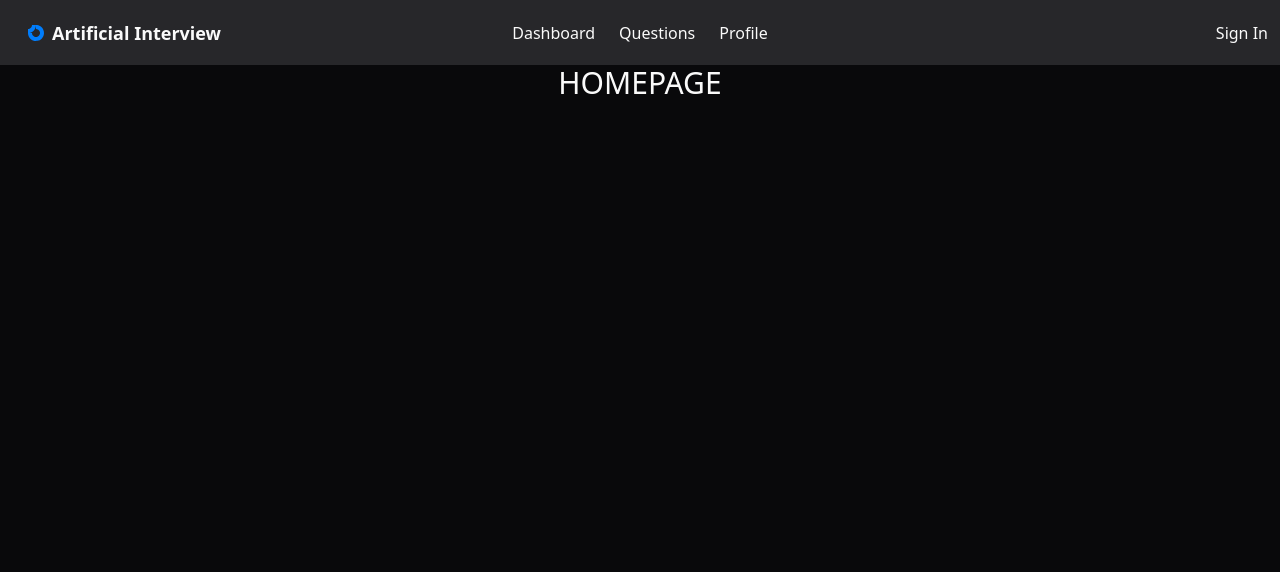
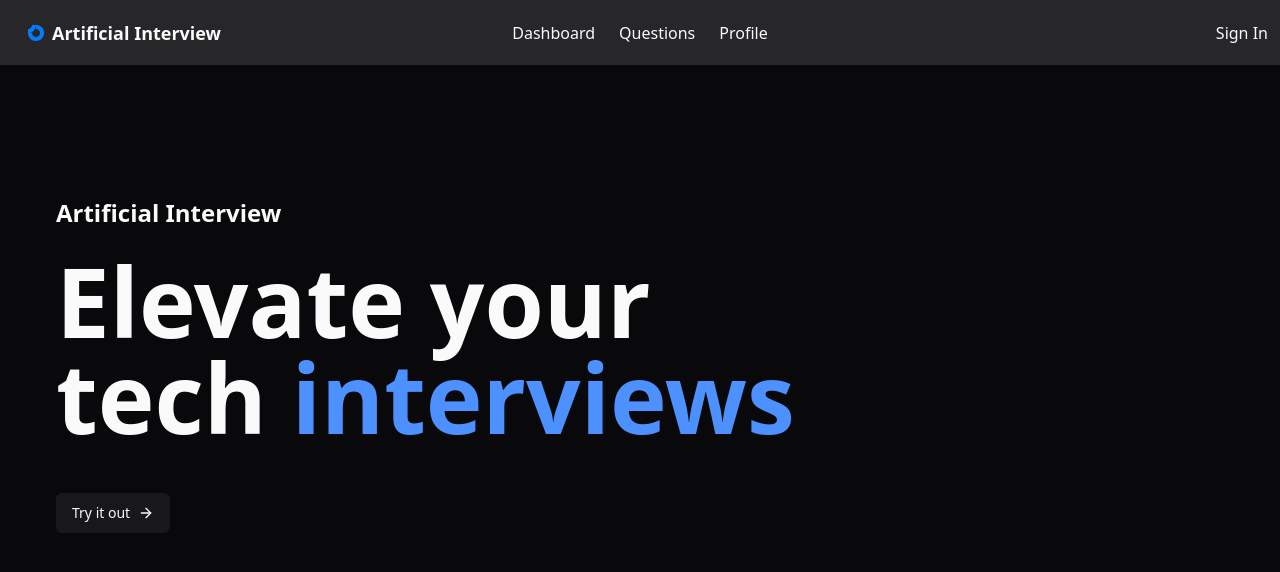
Before and after one commit to harkamal-dev/Artificial-Interview, a React (Vite) app: page / in a window 1280 px wide. Shown: the top 572 px of the page. Built offline with nearby package versions, Linux system fonts and the light colour scheme; no server answers.

Commit message:
Homepage design added

```diff
--- a/src/routes/index.jsx
+++ b/src/routes/index.jsx
@@ -1,7 +1,28 @@
+import { Button } from "@/components/ui/button";
+import { ArrowRight } from "lucide-react";
+import { useNavigate } from "react-router-dom";
+
 export default function IndexPage() {
+	const navigate = useNavigate();
+
+	const handleClickTry = () => {
+		navigate("/dashboard")
+	}
 	return (
-		<div className="flex justify-center items-center">
-			<h1 className="text-3xl">HOMEPAGE</h1>
+		<div className="flex items-center justify-center lg:justify-normal h-[600px] p-4 lg:p-14">
+			{/* <h1 className="text-3xl">HOMEPAGE</h1> */}
+
+			<div>
+				<h1 className="text-xl lg:text-2xl font-semibold mb-6">Artificial Interview</h1>
+				<h1 className="font-extrabold text-4xl lg:text-8xl ">Elevate your</h1>
+				<h1 className="font-extrabold text-4xl lg:text-8xl ">
+					tech <span className="text-primary"> interviews</span>
+				</h1>
+
+				<Button className="mt-12 bg-primary-foreground text-secondary-foreground" onClick={handleClickTry}>
+					Try it out <ArrowRight />
+				</Button>
+			</div>
 		</div>
 	);
 }
```
